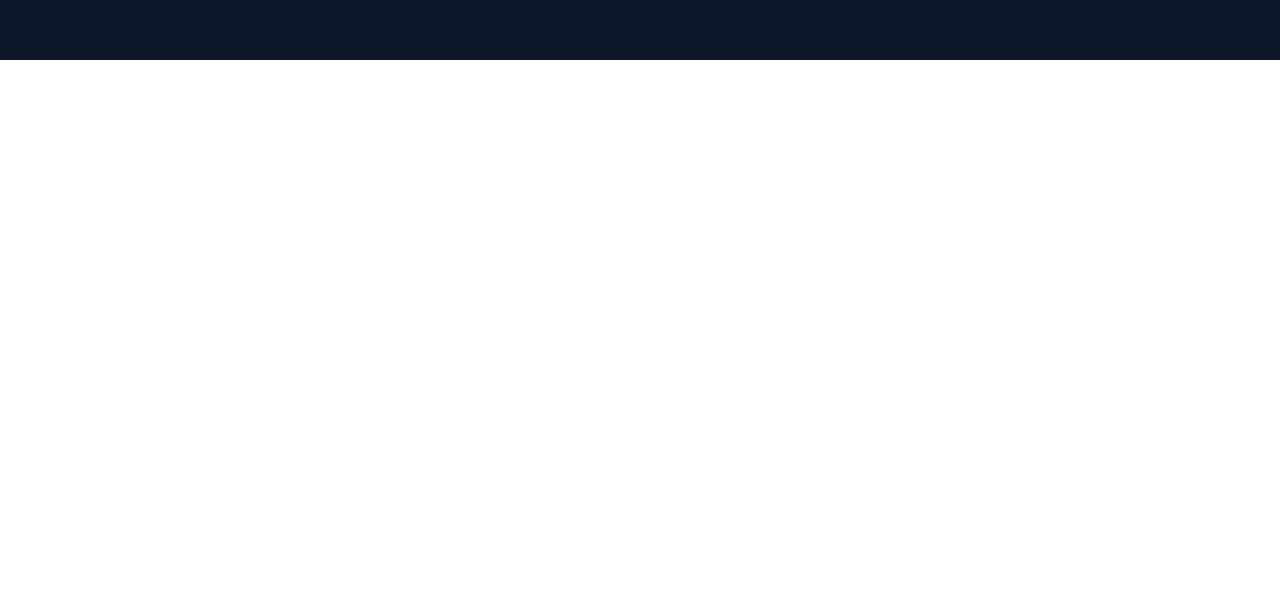
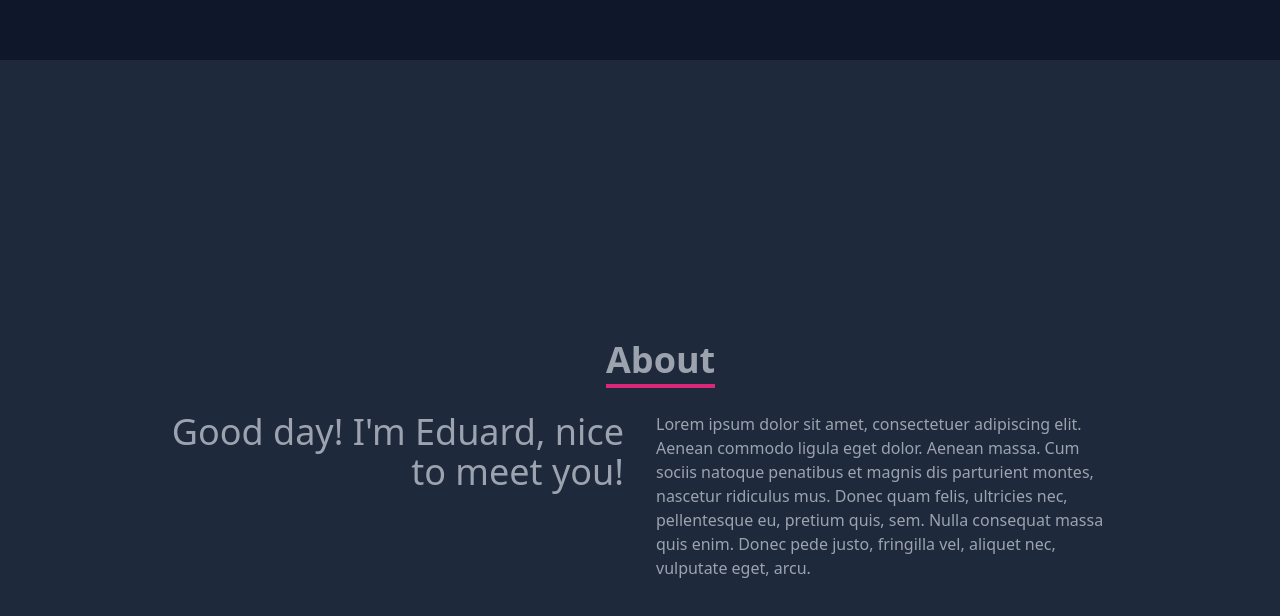
Before and after one commit to eduard15x/eduard-dev, a React (Create React App) app: page / in a window 1280 px wide. Shown: the part 740-1356 px from the top of the page. Before the commit the page ends 800 px from the top, so only its background shows below. Built offline with nearby package versions, Linux system fonts and the light colour scheme; the HTML template or start-up script is replaced by a standard one.

Commit message:
Create About component

```diff
--- a/src/App.js
+++ b/src/App.js
@@ -1,3 +1,4 @@
+import About from "./components/About";
 import Home from "./components/Home";
 import Navbar from "./components/Navbar";
 
@@ -7,6 +8,7 @@ function App() {
     <div className="App">
       <Navbar />
       <Home />
+      <About />
     </div>
   );
 }
--- /dev/null
+++ b/src/components/About.jsx
@@ -0,0 +1,32 @@
+const About = () => {
+    return (
+        <div name='about' className="w-full h-screen bg-slate-800 text-gray-400">
+            <div className="flex flex-col justify-center items-center w-full h-full">
+                <div className="max-w-[100px] w-full grid grid-cols-2 gap-8">
+                    <div className="sm:text-right pb-8 pl-4">
+                        <p className="text-4xl font-bold inline border-b-4 border-pink-600">
+                            About
+                        </p>
+                    </div>
+                    <div></div>
+                </div>
+                <div className="max-w-[1000px] w-full grid sm:grid-cols-2 gap-8 px-4">
+                    <div className="sm:text-right text-4xl font-bols">
+                        <p>Good day! I'm Eduard, nice to meet you!</p>
+                    </div>
+                    <div>
+                        <p>
+                        Lorem ipsum dolor sit amet, consectetuer adipiscing elit. Aenean commodo
+                        ligula eget dolor. Aenean massa. Cum sociis natoque penatibus et magnis
+                        dis parturient montes, nascetur ridiculus mus. Donec quam felis, ultricies
+                        nec, pellentesque eu, pretium quis, sem. Nulla consequat massa quis enim.
+                        Donec pede justo, fringilla vel, aliquet nec, vulputate eget, arcu.
+                        </p>
+                    </div>
+                </div>
+            </div>
+        </div>
+    );
+}
+
+export default About;
```
